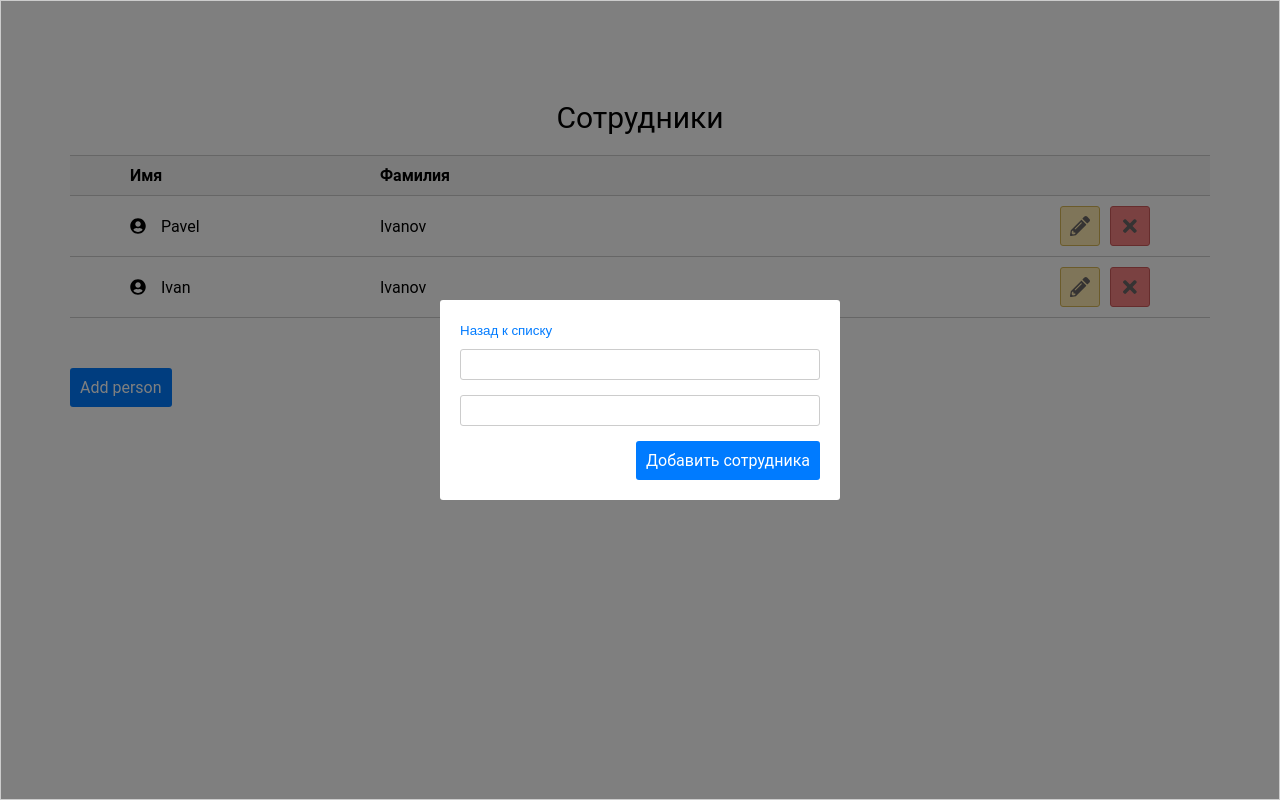
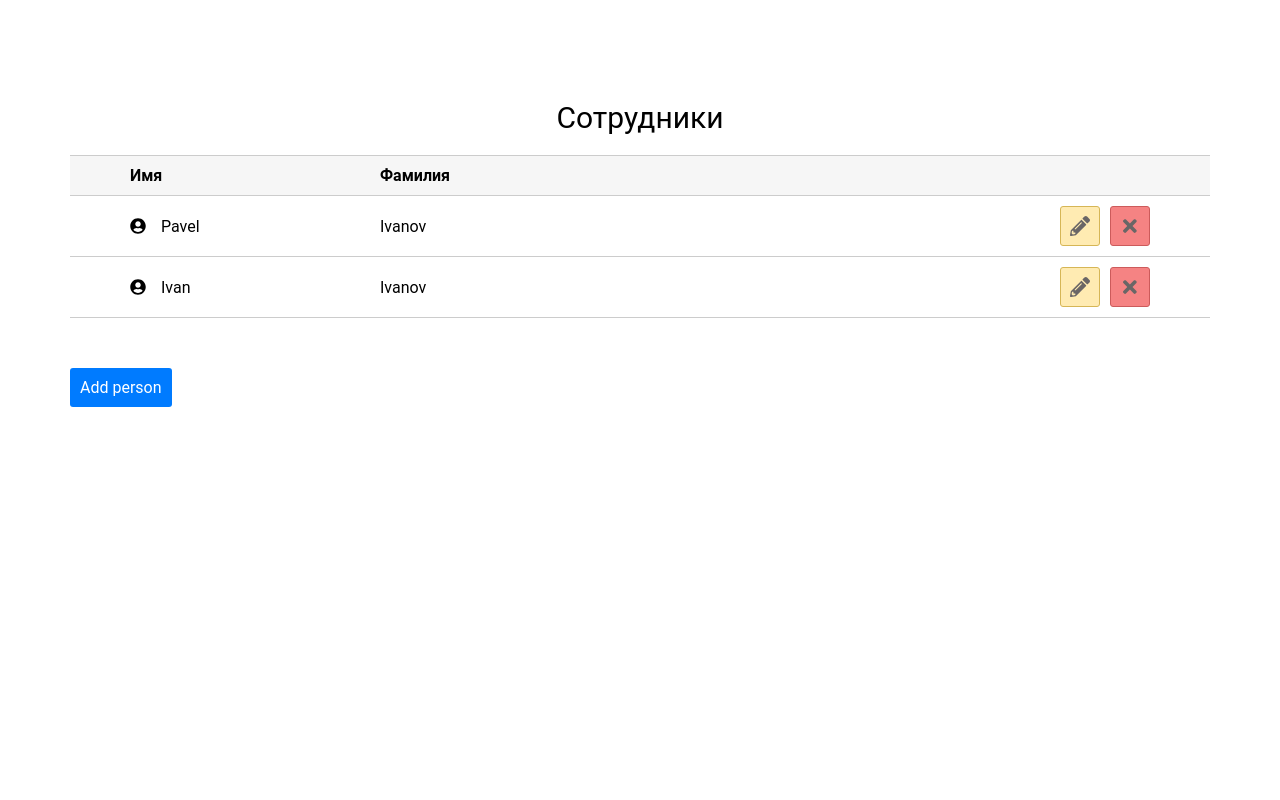
Before and after one commit to Dmitryaf/tomskasu-test, a React (Create React App) app: page / in a window 1280 px wide. Built offline with nearby package versions, Linux system fonts and the light colour scheme; data requests are answered from the project's data file.

Commit message:
Доработал удаление сотрудника

```diff
--- a/src/App.jsx
+++ b/src/App.jsx
@@ -5,6 +5,7 @@ import AddPersonModal from './components/Modals/AddPersonModal/AddPersonModal';
 
 function App() {
   let [persons, setPersons] = React.useState([]);
+  let [isAddPersonModalOpen, setIsAddPersonModalOpen] = React.useState(false);
 
   const addPerson = (id, name, lastName) => {
     setPersons(
@@ -17,7 +18,7 @@ function App() {
   };
 
   const deletePerson = (id) => {
-    persons.filter((person) => person.id !== id);
+    setPersons(persons.filter((person) => person.id !== id));
   };
 
   const saveModalDetail = (id, name, lastName) => {
@@ -31,8 +32,6 @@ function App() {
     );
   };
 
-  const openAddPersonModal = () => {};
-
   useEffect(() => {
     const apiUrl = 'http://localhost:3001/persons';
     fetch(apiUrl)
@@ -44,10 +43,17 @@ function App() {
 
   return (
     <store.Provider
-      value={{ persons, saveModalDetail, deletePerson, addPerson }}
+      value={{
+        persons,
+        saveModalDetail,
+        deletePerson,
+        addPerson,
+        setIsAddPersonModalOpen,
+      }}
     >
       <div className="App">
         <div className="container">
+          {isAddPersonModalOpen && <AddPersonModal />}
           <table className="persons">
             <caption className="persons__title">Сотрудники</caption>
             <thead className="persons__thead">
@@ -72,8 +78,13 @@ function App() {
               })}
             </tbody>
           </table>
-          <AddPersonModal />
-          <button className="btn" onClick={() => {}}>
+
+          <button
+            className="btn"
+            onClick={() => {
+              setIsAddPersonModalOpen(true);
+            }}
+          >
             Add person
           </button>
         </div>
--- a/src/components/Person/Person.jsx
+++ b/src/components/Person/Person.jsx
@@ -1,14 +1,18 @@
-import React from 'react';
+import React, { useContext } from 'react';
 import {
   faPencilAlt,
   faTimes,
   faUserCircle,
 } from '@fortawesome/free-solid-svg-icons';
 import { FontAwesomeIcon } from '@fortawesome/react-fontawesome';
-import styles from './Person.module.css';
 import EditPersonModal from '../Modals/EditPersonModal/EditPersonModal';
 
+import store from '../../store';
+import styles from './Person.module.css';
+
 const Person = (props) => {
+  let { deletePerson } = useContext(store);
+
   return (
     <tr className={styles.person}>
       <td className={styles.person__td}>
@@ -26,6 +30,7 @@ const Person = (props) => {
           </div>
           <div
             className={`${styles.person__delete} ${styles.person__optionsIcon}`}
+            onClick={() => deletePerson(props.id)}
           >
             <FontAwesomeIcon className={styles.deleteIco} icon={faTimes} />
           </div>
```
